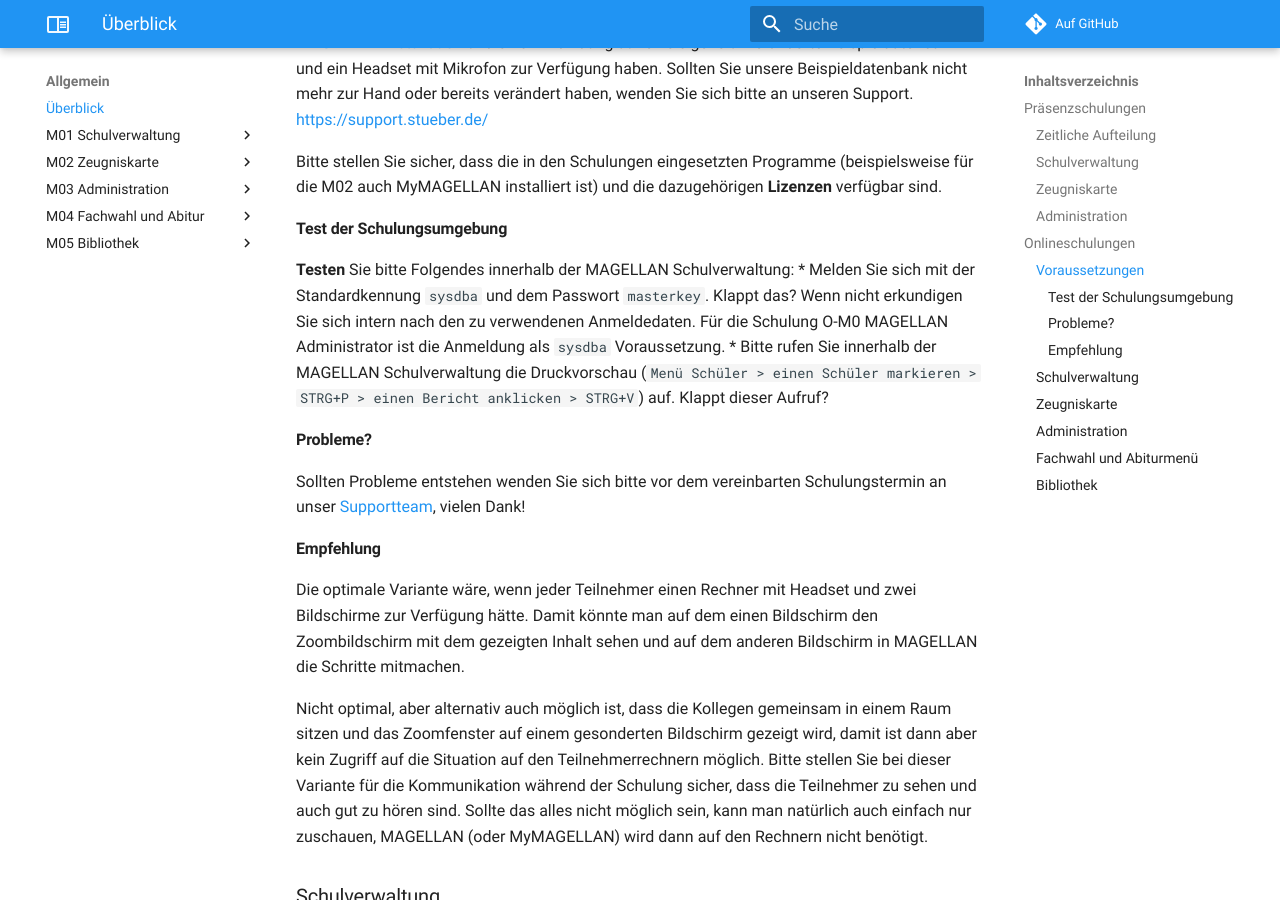
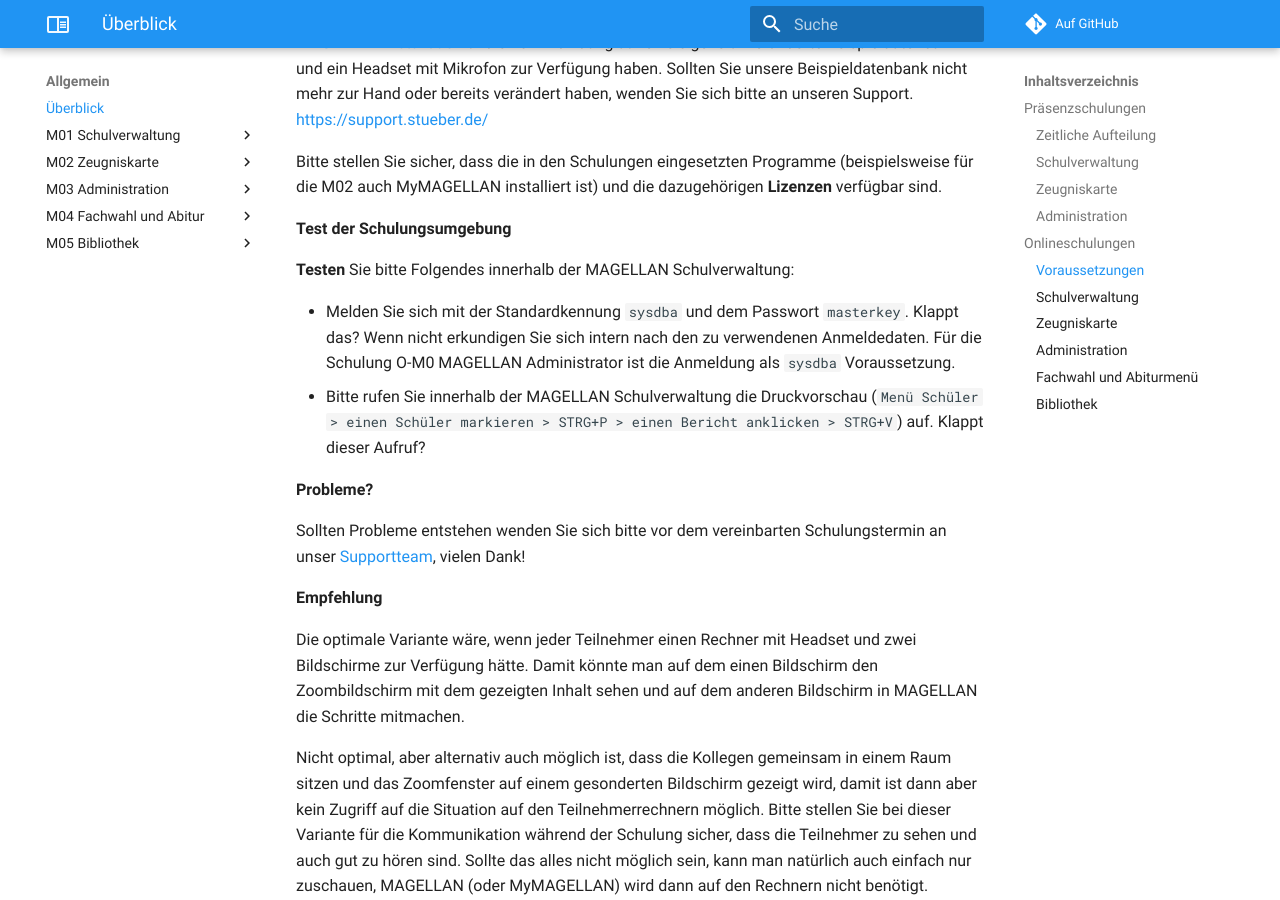
Before and after one commit to stuebersystems/doc.magellan-schulungen.de, an MkDocs documentation site: the page built from docs/index.md, in a window 1280 px wide and 900 px high, scrolled down 2386 px. Built offline with MkDocs 1.6.1 and Material for MkDocs 9.7.7, drawn with Linux system fonts in a browser that asks for light colours; comment, search, counter and statistics services are not loaded.

Commit message:
no message

```diff
--- a/docs/index.md
+++ b/docs/index.md
@@ -56,17 +56,18 @@ Sollten Sie unsere Beispieldatenbank nicht mehr zur Hand oder bereits verändert
 
 Bitte stellen Sie sicher, dass die in den Schulungen eingesetzten Programme (beispielsweise für die M02 auch MyMAGELLAN installiert ist) und die dazugehörigen **Lizenzen** verfügbar sind.
 
-#### Test der Schulungsumgebung
+**Test der Schulungsumgebung**
 
 **Testen** Sie bitte Folgendes innerhalb der MAGELLAN Schulverwaltung:
+
 * Melden Sie sich mit der Standardkennung `sysdba` und dem Passwort `masterkey`. Klappt das? Wenn nicht erkundigen Sie sich intern nach den zu verwendenen Anmeldedaten. Für die Schulung O-M0 MAGELLAN Administrator ist die Anmeldung als `sysdba` Voraussetzung.
 * Bitte rufen Sie innerhalb der MAGELLAN Schulverwaltung die Druckvorschau (`Menü Schüler > einen Schüler markieren > STRG+P > einen Bericht anklicken > STRG+V`) auf. Klappt dieser Aufruf?
 
-#### Probleme?
+**Probleme?**
 
 Sollten Probleme entstehen wenden Sie sich bitte vor dem vereinbarten Schulungstermin an unser [Supportteam](https://support.stueber.de/), vielen Dank!
 
-#### Empfehlung
+**Empfehlung**
 
 Die optimale Variante wäre, wenn jeder Teilnehmer einen Rechner mit Headset und zwei Bildschirme zur Verfügung hätte. Damit könnte man auf dem einen Bildschirm den Zoombildschirm mit dem gezeigten Inhalt sehen und auf dem anderen Bildschirm in MAGELLAN die Schritte mitmachen.
 
```
